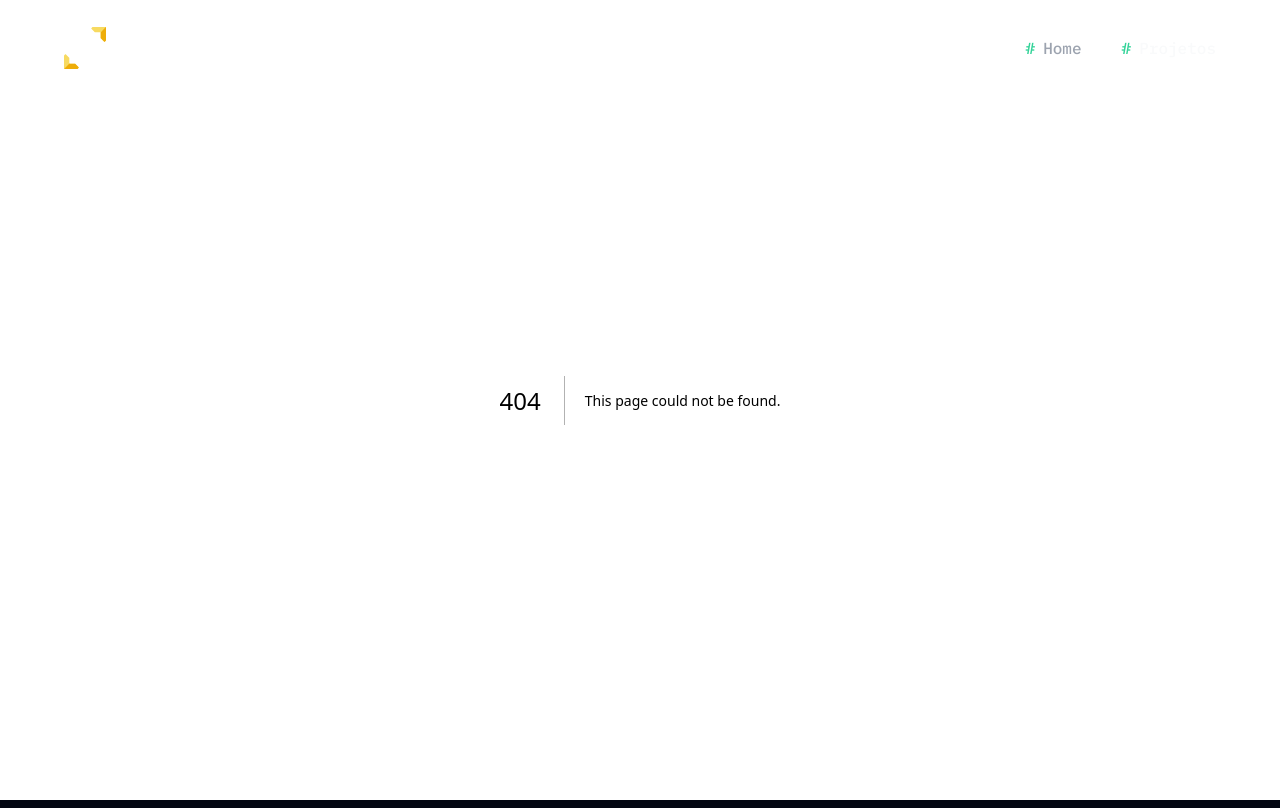
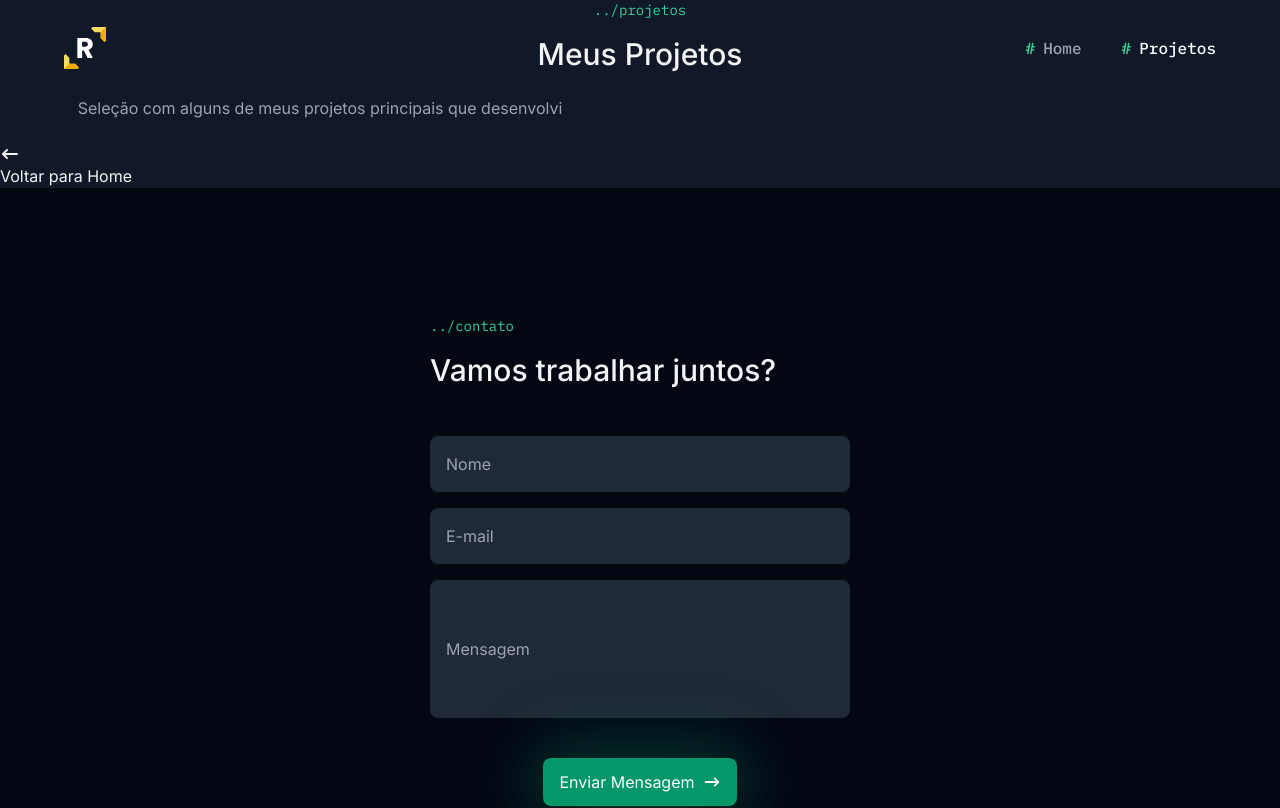
Before and after one commit to orafael-dev/rafa-dev-portfolio, a Next.js app: page /projects in a window 1280 px wide. Before the commit this address had no page. Shown: the top 808 px of the page. Built offline with nearby package versions, Linux system fonts and the light colour scheme.

Commit message:
feat: create page introduction component

```diff
--- /dev/null
+++ b/app/components/pages/projects/page-introduction/index.tsx
@@ -0,0 +1,24 @@
+import {Link} from "@/app/components/link";
+import {SectionTitle} from "@/app/components/section-title";
+import {HiArrowNarrowLeft} from "react-icons/hi";
+
+export const PageIntroduction = () => {
+  return (
+    <section>
+      <SectionTitle
+        className="text-center items-center [&>h3:text-4xl]"
+        subtitle="projetos"
+        title="Meus Projetos"
+      />
+      <div>
+        <p className="text-gray-400 text-center max-w-[640px] my-6 text-sm sm:text-base">
+          Seleção com alguns de meus projetos principais que desenvolvi
+        </p>
+        <Link href={"/"}>
+          <HiArrowNarrowLeft size={20} />
+          Voltar para Home
+        </Link>
+      </div>
+    </section>
+  );
+};
--- /dev/null
+++ b/app/projects/page.tsx
@@ -0,0 +1,9 @@
+import {PageIntroduction} from "../components/pages/projects/page-introduction";
+
+export default function Projects() {
+  return (
+    <div>
+      <PageIntroduction />
+    </div>
+  );
+}
```
